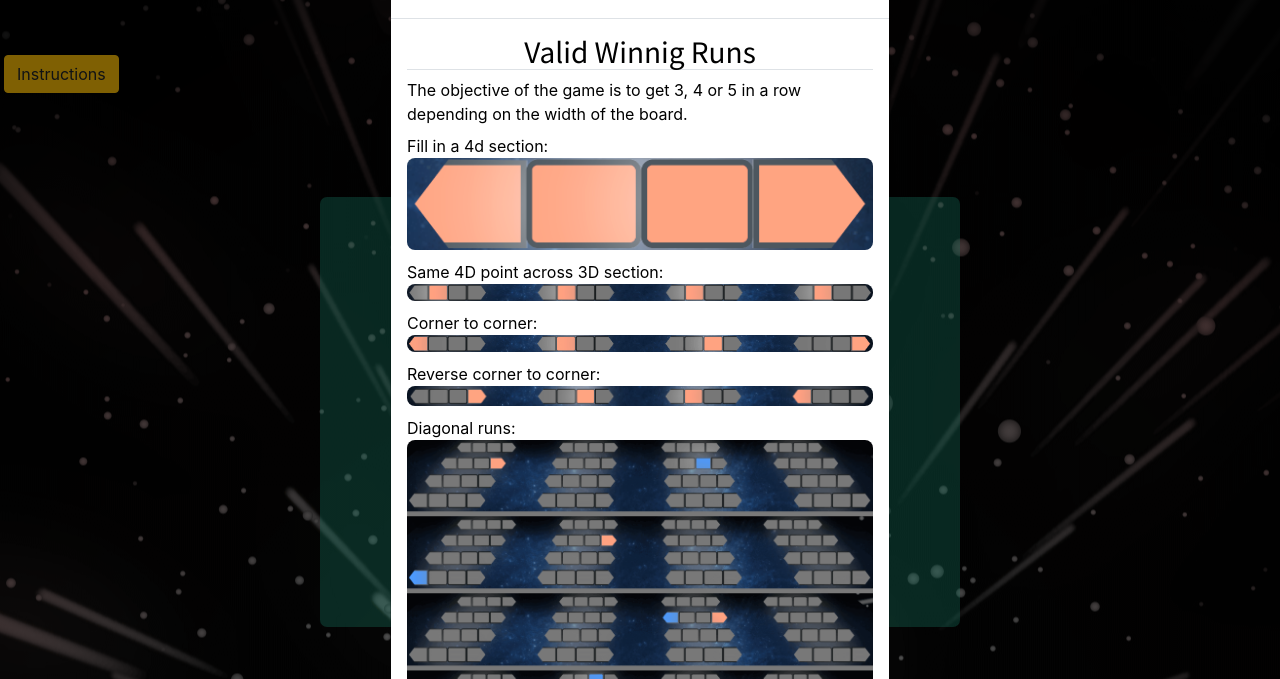
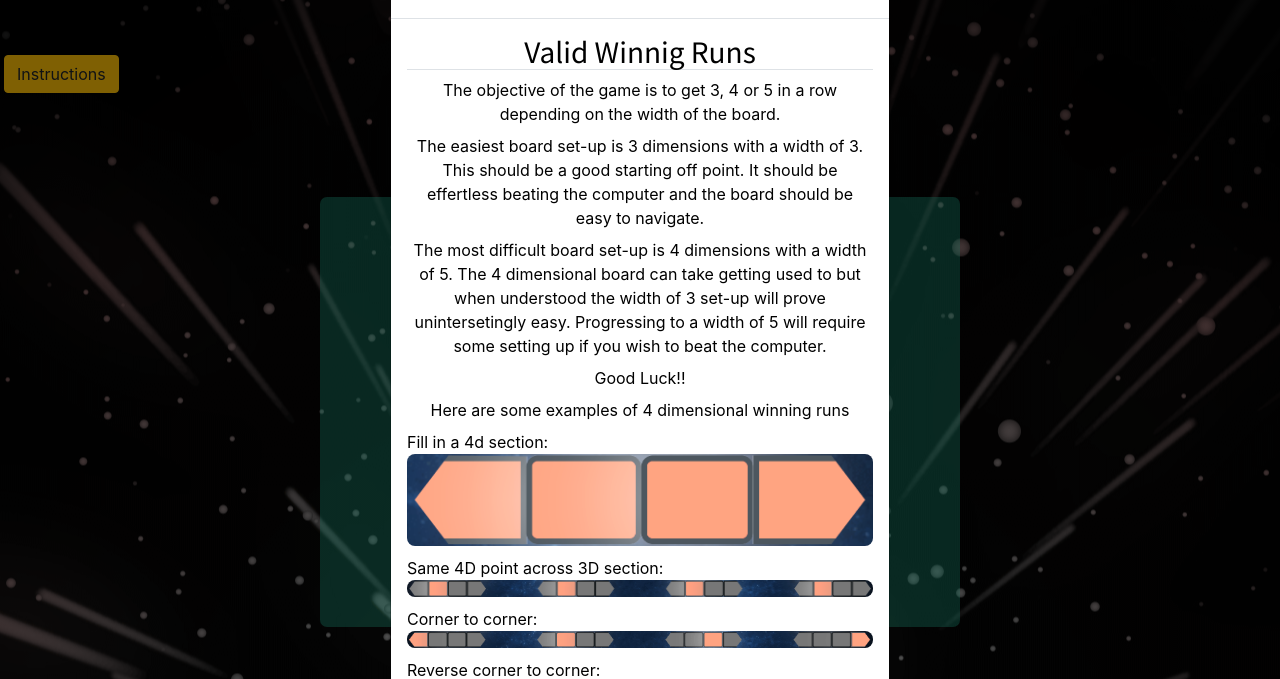
Before and after one commit to JonathanDelaney/TryTrickThatThough, a Flask app: page /play in a window 1280 px wide, after a click on "Instructions". Shown: the part 73-752 px from the top of the page. Run offline with Flask 2, Linux system fonts and the light colour scheme; the visitor is signed in with stand-in values (Sample User, id 1); some libraries are stand-ins or nearby versions.

Commit message:
add information to instructions and user response to README

```diff
--- a/templates/play.html
+++ b/templates/play.html
@@ -28,8 +28,12 @@
             </div>
             <div class="modal-body">
                 <h3 class="text-center border-bottom">Valid Winnig Runs</h3>
-                <p class="mb-2">The objective of the game is to get 3, 4 or 5 in a row depending on the width of the
+                <p class="mb-2 text-center">The objective of the game is to get 3, 4 or 5 in a row depending on the width of the
                     board.</p>
+                <p class="mb-2 text-center">The easiest board set-up is 3 dimensions with a width of 3. This should be a good starting off point. It should be effertless beating the computer and the board should be easy to navigate.</p>
+                <p class="mb-2 text-center">The most difficult board set-up is 4 dimensions with a width of 5. The 4 dimensional board can take getting used to but when understood the width of 3 set-up will prove unintersetingly easy. Progressing to a width of 5 will require some setting up if you wish to beat the computer.</p>
+                <p class="mb-2 text-center">Good Luck!!</p>
+                <p class="mb-2 text-center">Here are some examples of 4 dimensional winning runs</p>
                 Fill in a 4d section:
                 <img src="/static/images/4drun.png" alt="4 d run">
                 Same 4D point across 3D section:
```
Also changed, not shown: README.md.
